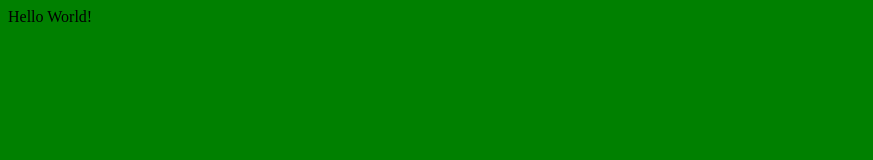
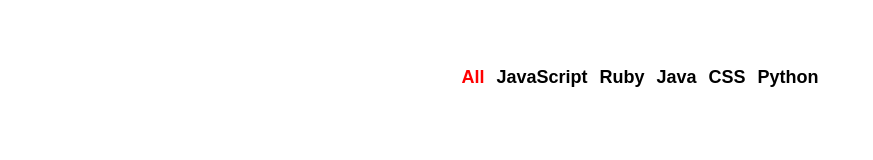
Before and after one commit to nimbus117/github-battle, a React app: page / in a window 1280 px wide. Shown: the whole page, without its empty margins (0-873 px from the left). Built offline with nearby package versions, Linux system fonts and the light colour scheme.

Commit message:
add Popular navbar

```diff
--- /dev/null
+++ b/app/components/Popular.js
@@ -0,0 +1,41 @@
+import React from 'react';
+
+export default class Popular extends React.Component {
+  constructor(props) {
+    super(props);
+    this.state = {
+      selectedLanguage: 'All',
+    };
+
+    this.updateLanguage = this.updateLanguage.bind(this);
+  }
+
+  updateLanguage(selectedLanguage) {
+    this.setState({
+      selectedLanguage,
+    });
+  }
+
+  render() {
+    const languages = ['All', 'JavaScript', 'Ruby', 'Java', 'CSS', 'Python'];
+    return (
+      <ul className="flex-center">
+        {languages.map((language) => (
+          <li key={language}>
+            <button
+              className="btn-clear nav-link"
+              style={
+                language === this.state.selectedLanguage
+                  ? { color: 'red' }
+                  : null
+              }
+              onClick={() => this.updateLanguage(language)}
+            >
+              {language}
+            </button>
+          </li>
+        ))}
+      </ul>
+    );
+  }
+}
--- a/app/index.css
+++ b/app/index.css
@@ -1,3 +1,44 @@
+html,
+body,
+#app {
+  margin: 0;
+  height: 100%;
+  width: 100%;
+}
+
 body {
-  background-color: green;
+  font-family: -apple-system, BlinkMacSystemFont, Segoe UI, Roboto, Oxygen-Sans,
+    Ubuntu, Cantarell, Helvetica Neue, sans-serif;
 }
+
+ul {
+  padding: 0;
+}
+
+li {
+  list-style-type: none;
+}
+
+.container {
+  max-width: 1200px;
+  margin: 0 auto;
+  padding: 50px;
+}
+
+.flex-center {
+  display: flex;
+  justify-content: center;
+  align-items: center;
+}
+
+.btn-clear {
+  border: none;
+  background: transparent;
+}
+
+.nav-link {
+  font-size: 18px;
+  font-weight: bold;
+  text-decoration: none;
+  color: inherit;
+}
--- a/app/index.js
+++ b/app/index.js
@@ -1,10 +1,15 @@
 import React from 'react';
 import ReactDom from 'react-dom';
 import './index.css';
+import Popular from './components/Popular';
 
 class App extends React.Component {
   render() {
-    return <div>Hello World!</div>;
+    return (
+      <div className="container">
+        <Popular />
+      </div>
+    );
   }
 }
 
```
